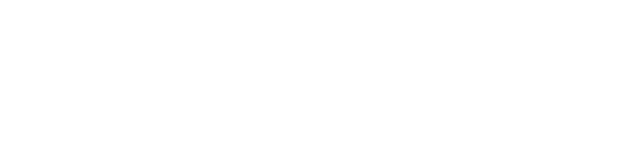
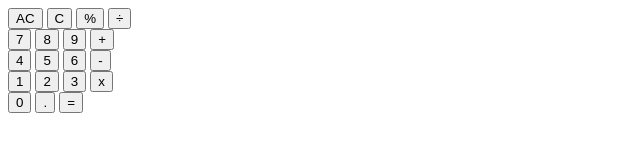
Before and after one commit to MinimiseOCE/odin-calculator, a plain HTML site: page index.html in a window 1280 px wide. Shown: the whole page, without its empty margins (0-640 px from the left). Drawn offline with Linux system fonts and the light colour scheme.

Commit message:
Add html skeleton for program

```diff
--- a/index.html
+++ b/index.html
@@ -6,6 +6,38 @@
     <link rel="stylesheet" href="style.css" />
   </head>
   <body>
+    <div class="Display"></div>
+    <div class="Buttons">
+      <div class="Row 1">
+        <button>AC</button>
+        <button>C</button>
+        <button>%</button>
+        <button>÷</button>
+      </div>
+      <div class="Row 2">
+        <button>7</button>
+        <button>8</button>
+        <button>9</button>
+        <button>+</button>
+      </div>
+      <div class="Row 3">
+        <button>4</button>
+        <button>5</button>
+        <button>6</button>
+        <button>-</button>
+      </div>
+      <div class="Row 4">
+        <button>1</button>
+        <button>2</button>
+        <button>3</button>
+        <button>x</button>
+      </div>
+      <div class="Row 5">
+        <button>0</button>
+        <button>.</button>
+        <button>=</button>
+      </div>
+    </div>
     <script src="script.js" async defer></script>
   </body>
 </html>
```
